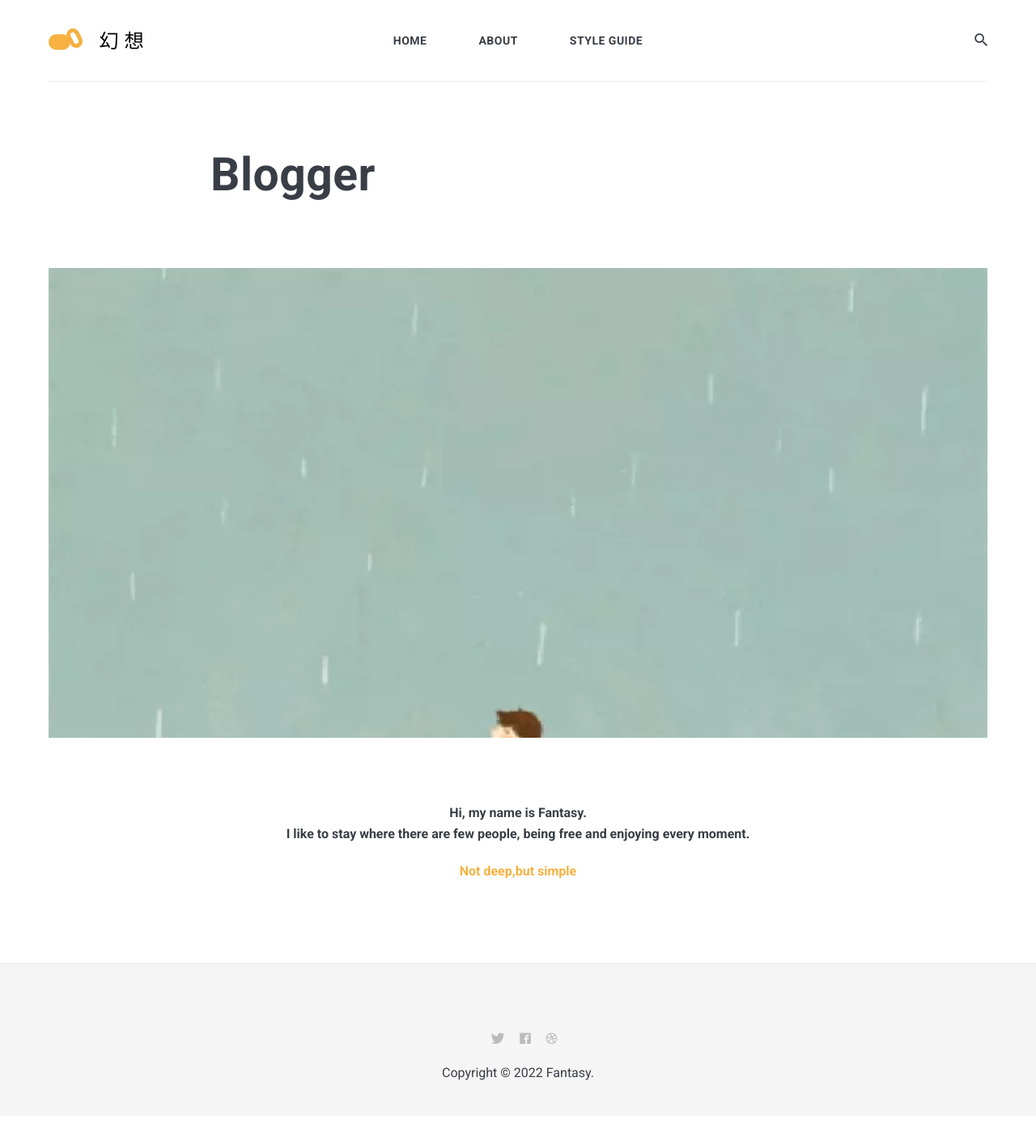
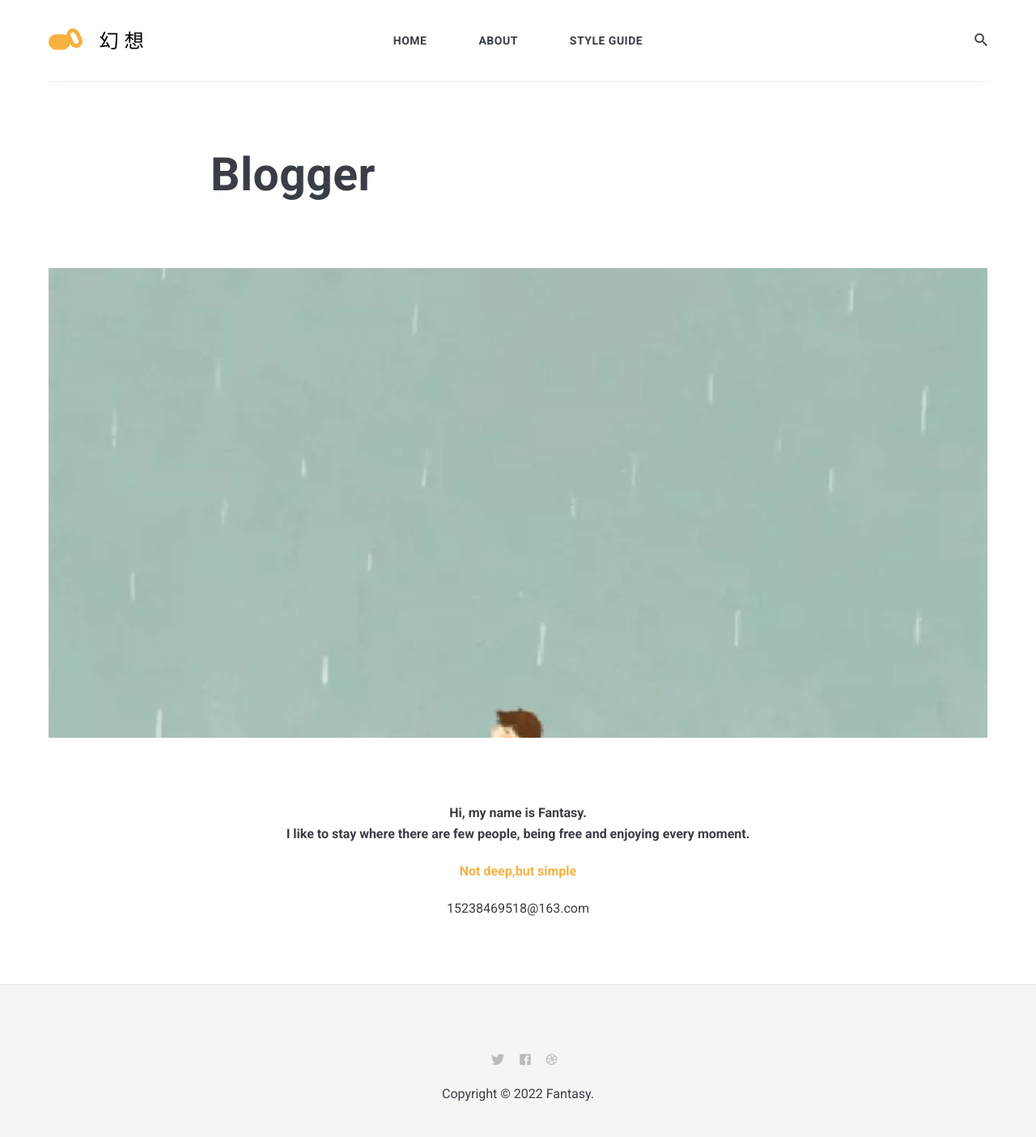
Before and after one commit to fantasywoc/fantasywoc.github.io, a Jekyll site: the page built from _pages/about.md, in a window 1280 px wide. Shown: the whole page at 81% size. Built offline with Jekyll 4.4.1, drawn with Linux system fonts in a browser that asks for light colours; nearby versions of some CDN libraries; before the commit the page ends 1378 px from its top, so only the background shows below that.

Commit message:
Update about.md

```diff
--- a/_pages/about.md
+++ b/_pages/about.md
@@ -7,4 +7,5 @@ image: 淋雨.webp
  <center><b>Hi, my name is Fantasy.</b> </center>
 <center><b>I like to stay where there are few people, being free and enjoying every moment.</b> </center>
 
-[<center><strong>Not deep,but simple</strong></center>](https://fantasy-s.gitee.io/2020/06/25/%E4%B8%89%E6%AF%9B-%E6%88%91%E4%B8%8D%E6%B1%82%E6%B7%B1%E5%88%BB%E5%8F%AA%E6%B1%82%E7%AE%80%E5%8D%95/)
+[<center><strong>Not deep,but simple</strong></center>]( )
+<center>15238469518@163.com</center>
```
